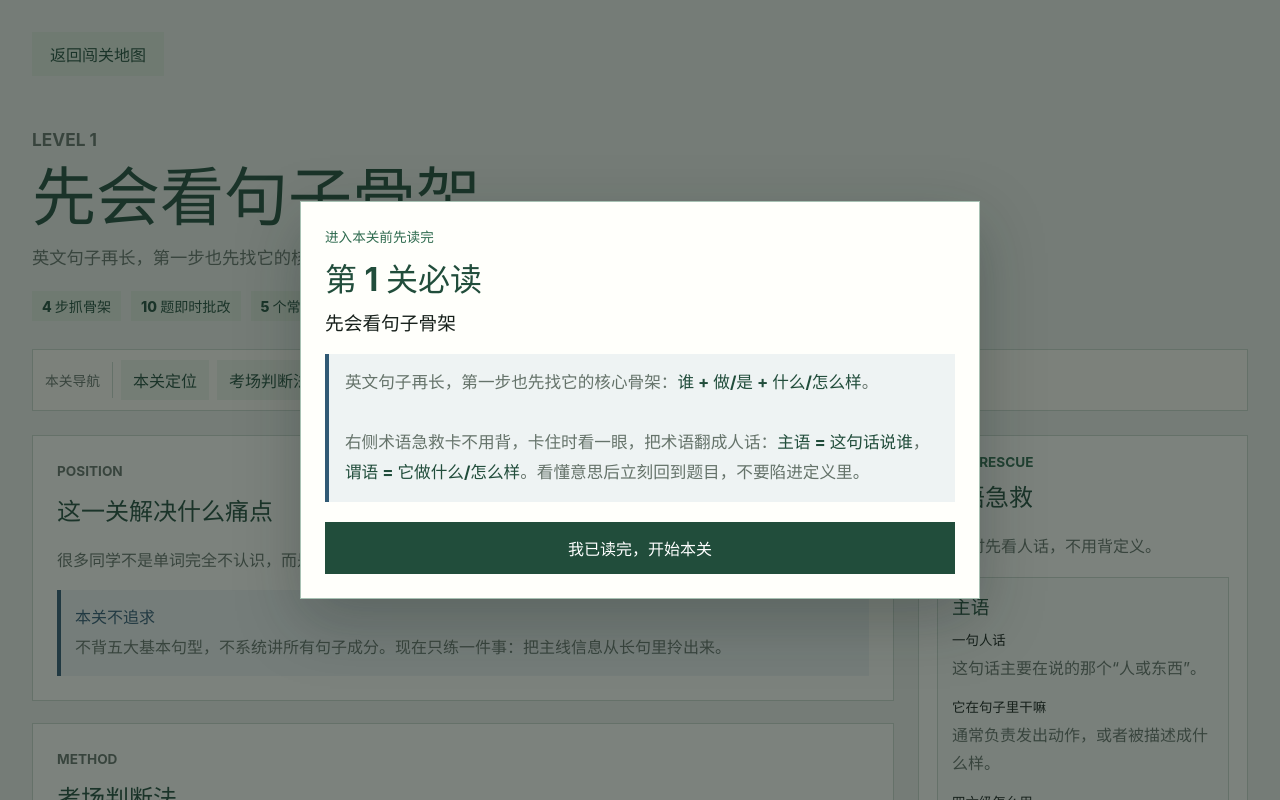
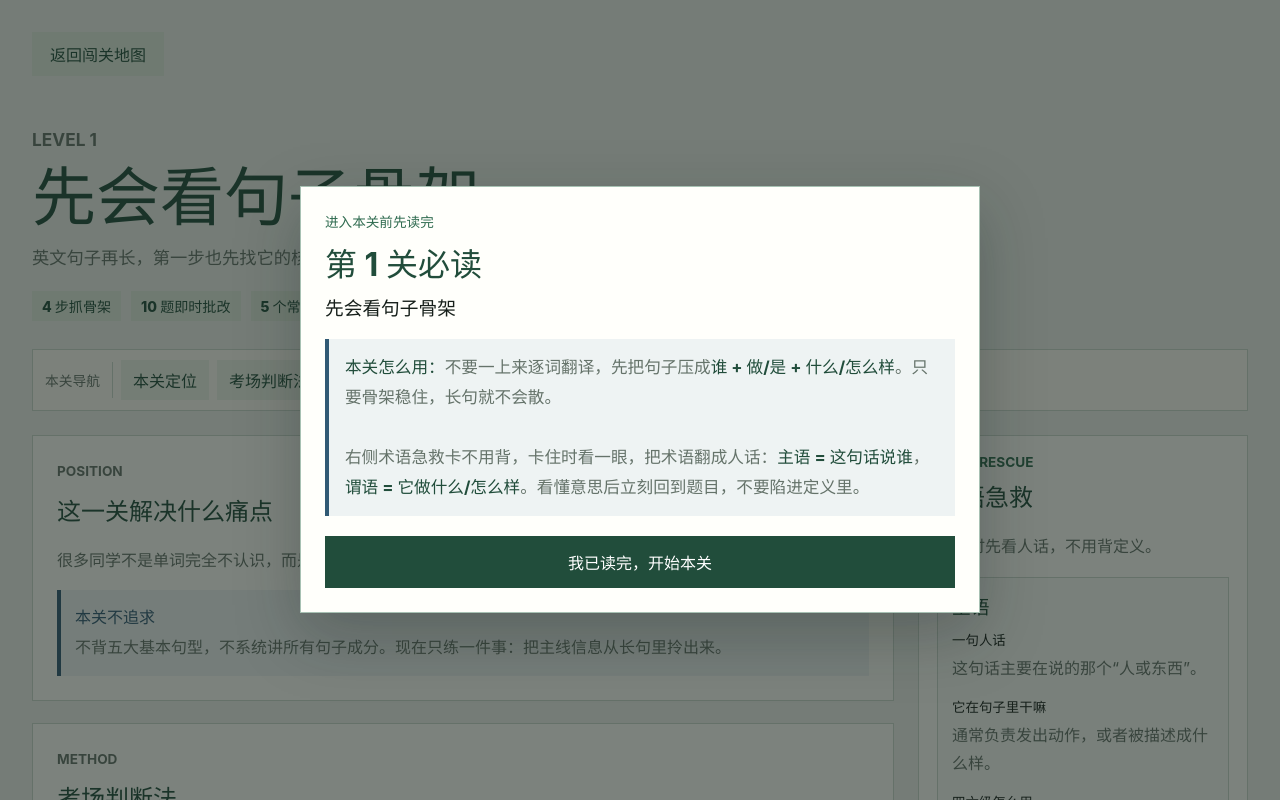
Before and after one commit to SSSophist/CrushGrammar, a React (Vite) app: page / in a window 1280 px wide. Both pictures are taken after a click on the button "开始第 1 关". Shown: the top 800 px of the page. Built offline with nearby package versions, Linux system fonts and the light colour scheme.

Commit message:
feat: standardize level intro guidance

```diff
--- a/src/data/levelIntros.tsx
+++ b/src/data/levelIntros.tsx
@@ -12,7 +12,8 @@ export const levelIntros: Record<string, LevelIntro> = {
     title: '先会看句子骨架',
     body: (
       <>
-        英文句子再长，第一步也先找它的核心骨架：<strong>谁 + 做/是 + 什么/怎么样</strong>。
+        <strong>本关怎么用：</strong>不要一上来逐词翻译，先把句子压成
+        <strong>谁 + 做/是 + 什么/怎么样</strong>。只要骨架稳住，长句就不会散。
         <br />
         <br />
         右侧术语急救卡不用背，卡住时看一眼，把术语翻成人话：<strong>主语 = 这句话说谁</strong>，
@@ -25,8 +26,11 @@ export const levelIntros: Record<string, LevelIntro> = {
     title: '词性和位置判断',
     body: (
       <>
-        选词填空不要一上来凭语感乱试。先看空格前后，判断它大概缺什么词，再用
-        <strong>意思和形式</strong>收口。
+        <strong>本关怎么用：</strong>选词填空不要先凭语感乱试。先看空格前后，判断这里大概缺名词、动词、形容词还是副词，
+        再用<strong>意思和形式</strong>收口。
+        <br />
+        <br />
+        这一关练的是“先缩小范围”，不是背词性定义。
       </>
     )
   },
@@ -35,8 +39,11 @@ export const levelIntros: Record<string, LevelIntro> = {
     title: '一个句子一个主发动机',
     body: (
       <>
-        动词再多，也不要一上来乱抓。先找能和主语连起来、撑起整句话的<strong>主发动机</strong>，
-        doing / done / to do 先别急着当主发动机。
+        <strong>本关怎么用：</strong>看到一串动词不要慌，先找能和主语连起来、撑起整句话的
+        <strong>主发动机</strong>。doing / done / to do 先降级看待。
+        <br />
+        <br />
+        目标是先知道“真正推动句子的动作是谁”，再处理旁边的小动作。
       </>
     )
   },
@@ -45,8 +52,11 @@ export const levelIntros: Record<string, LevelIntro> = {
     title: '从句只分三大类就够了',
     body: (
       <>
-        四六级不考你背从句分类表。我们只训练一个考场动作：看到一块从句，先判断它是在
+        <strong>本关怎么用：</strong>看到一坨从句，先问它在句子里干嘛：
         <strong>当一个东西</strong>、<strong>修饰一个东西</strong>，还是<strong>交代背景逻辑</strong>。
+        <br />
+        <br />
+        四六级不需要你背完整分类表，先会判断功能就够用。
       </>
     )
   },
@@ -55,8 +65,11 @@ export const levelIntros: Record<string, LevelIntro> = {
     title: '非谓语三件套',
     body: (
       <>
-        本关不讲完整语法体系，只训练够用判断：<strong>主动感</strong>、<strong>被动感</strong>、
-        <strong>目的感</strong>。先把假动作降级，再回去抓主线。
+        <strong>本关怎么用：</strong>看到 doing / done / to do，先别急着把它当主句动词。只问三件事：
+        <strong>主动感</strong>、<strong>被动感</strong>、<strong>目的感</strong>。
+        <br />
+        <br />
+        它们多数时候是在补充主线，不是在抢主线。
       </>
     )
   },
@@ -65,8 +78,11 @@ export const levelIntros: Record<string, LevelIntro> = {
     title: '并列、转折、因果和让步',
     body: (
       <>
-        本关只训练一件事：看到逻辑词，先判断作者是在<strong>同向补充</strong>、<strong>反向转折</strong>，
-        还是在给出<strong>因果方向</strong>。读懂方向，阅读题会轻很多。
+        <strong>本关怎么用：</strong>看到逻辑词，先判断作者是在
+        <strong>同向补充</strong>、<strong>反向转折</strong>，还是给出<strong>因果方向</strong>。
+        <br />
+        <br />
+        这一关的重点不是翻译连接词，而是读懂作者把信息往哪边推。
       </>
     )
   },
@@ -75,8 +91,11 @@ export const levelIntros: Record<string, LevelIntro> = {
     title: '修饰语和长难句压缩术',
     body: (
       <>
-        长句不是一口气硬翻。本关只训练三个动作：<strong>先删修饰</strong>、<strong>压回主干</strong>、
-        <strong>补回细节</strong>。先看懂句子骨架，再慢慢把细节放回去。
+        <strong>本关怎么用：</strong>长句不要一口气硬翻。先
+        <strong>删修饰</strong>，把句子压回主干；看懂主干后，再把细节慢慢补回来。
+        <br />
+        <br />
+        这一关会让你知道哪些内容是主线，哪些只是长尾巴。
       </>
     )
   },
@@ -85,8 +104,10 @@ export const levelIntros: Record<string, LevelIntro> = {
     title: '时态、语态、主谓一致够用规则',
     body: (
       <>
-        这一关不讲完整语法体系，只做写作和翻译最后的基础分检查：
+        <strong>本关怎么用：</strong>这一关不讲完整语法体系，只做写作和翻译最后的基础分检查：
         <strong>先定时间</strong>、<strong>再看主动被动</strong>、<strong>最后查主谓一致</strong>。
+        <br />
+        <br />
         目的很简单：句子读得懂，写出来不犯显眼低级错。
       </>
     )
@@ -96,7 +117,10 @@ export const levelIntros: Record<string, LevelIntro> = {
     title: '高频特殊结构先还原成人话',
     body: (
       <>
-        这一关只处理四类高频包装：<strong>比较</strong>、<strong>强调</strong>、<strong>倒装</strong>、<strong>形式 it</strong>。
+        <strong>本关怎么用：</strong>这一关只处理四类高频包装：
+        <strong>比较</strong>、<strong>强调</strong>、<strong>倒装</strong>、<strong>形式 it</strong>。
+        <br />
+        <br />
         先认信号，再还原成普通句，最后回到“谁做了什么/什么怎么样”。
       </>
     )
```
Also changed, not shown: 2 other files (tests, documents, lock files or other folders).
